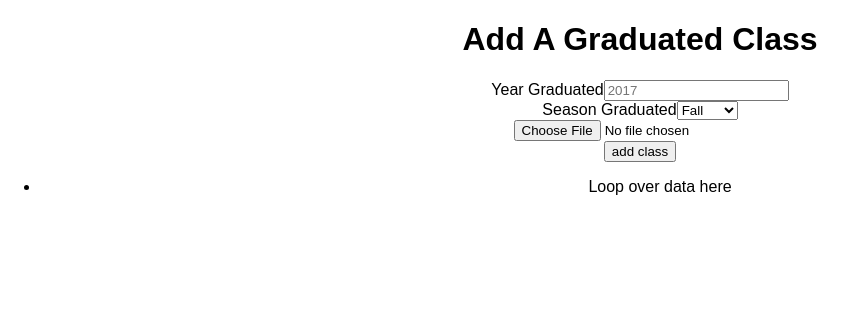
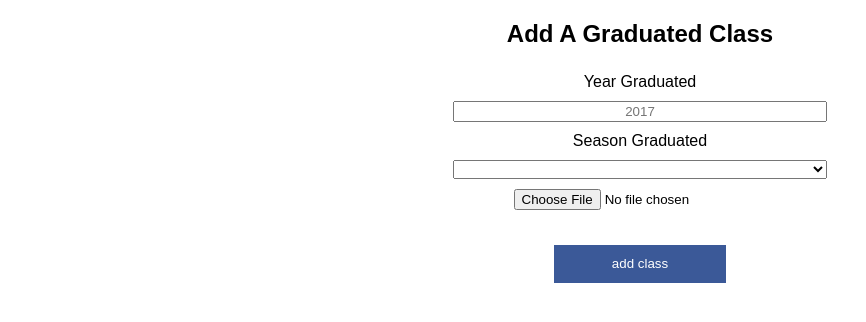
Before and after one commit to lnchapin/GradTracker-frontend, a React (Create React App) app: page /dashboard in a window 1280 px wide. Shown: the top 322 px of the page, without its empty margins (0-866 px from the left). Built offline with nearby package versions, Linux system fonts and the light colour scheme.

Commit message:
finsied csv uplaod

```diff
--- a/src/components/Dashboard.js
+++ b/src/components/Dashboard.js
@@ -9,23 +9,23 @@ function AddClass() {
 	)
 }
 
-function ViewClass() {
-  return (
-		<div>
-			<ul>
-				<li>Loop over data here</li>
-			</ul>
-		</div>
-	)
-}
+// function ViewClass() {
+//   return (
+// 		<div>
+// 			<ul>
+// 				<li>Loop over data here</li>
+// 			</ul>
+// 		</div>
+// 	)
+// }
 
 class Dashboard extends React.Component{
 	render() {
 		return(
 			<div>
-				<h1>Add A Graduated Class</h1>
+				<h2>Add A Graduated Class</h2>
 				<AddClass />
-				<ViewClass />
+				{/* <ViewClass /> */}
 			</div>
 		)
 	}
--- a/src/components/Upload.js
+++ b/src/components/Upload.js
@@ -1,10 +1,11 @@
 import React from "react";
 import Papa from "papaparse";
 import axios from "axios";
+import "./styles/upload.css";
 // import CSVInput from "./CSVInput"
 
-const localhost = "http://localhost:3000/graduates/add";
-const heroku = "https://secret-mountain-48217.herokuapp.com/";
+const localhost = "http://localhost:3000";
+// const heroku = "https://secret-mountain-48217.herokuapp.com";
 
 class Upload extends React.Component {
   constructor(props) {
@@ -13,7 +14,13 @@ class Upload extends React.Component {
     this.state = {
       year: "",
       season: "",
+      grad_class: "null",
+      students: [],
+      file: [],
+      status: ''
     };
+    this.handleFiles = this.handleFiles.bind(this);
+    this.updateFile = this.updateFile.bind(this);
   }
 
   handleYearChange(e) {
@@ -26,29 +33,49 @@ class Upload extends React.Component {
     this.setState({ season: e.target.value });
   }
 
-  handleFiles(e) {
-    const csvString = e.target.files[0];
-    console.log(csvString);
-    Papa.parse(csvString, {
+  updateFile(file) {
+    console.log(file.data);
+    this.setState({ file: file.data });
+  }
+
+  handleFiles(csv) {
+    Papa.parse(csv, {
       header: true,
-      complete: function(results) {
-        console.log(results.data, "papaparse");
-        results.data.map(student => {
-          student = {
-            ...student,
-            class_name: 2,
-          };
-          console.log(student);
-          let encodedURI = window.encodeURI(localhost);
-          axios.post(encodedURI, student, { crossdomain: true });
-        });
-      },
+      complete: results => this.updateFile(results),
     });
   }
 
   handleSubmit(e) {
     e.preventDefault();
-    console.log(e, "handleChange");
+
+    this.setState({
+      grad_class: `${this.state.year}_${this.state.season}`,
+    });
+
+    var csvFile = document.getElementsByClassName("csv-upload")[0].files[0];
+    this.handleFiles(csvFile);
+
+    if (this.state.grad_class !== "null") {
+      axios
+        .post(`${localhost}/gradclass/add/`, {
+          class_name: this.state.grad_class,
+        })
+        .then(data => {
+          return data;
+        })
+        .then(data => {
+          let id = parseInt(data.data);
+          this.state.file.map(student => {
+            axios.post(`${localhost}/graduates/add`, {
+              class_name: id,
+              ...student,
+            });
+          });
+        })
+        .then(() => console.log("added"));
+    }
+   return this.setState({ status: 'complete' })
+    // console.log(e, "handleChange");
   }
 
   render() {
@@ -70,18 +97,15 @@ class Upload extends React.Component {
             name="season"
             onChange={e => this.handleSeasonChange(e)}
           >
+            <option></option>
             <option>Fall</option>
             <option>Spring</option>
           </select>
         </div>
         <div>
-          <input
-            type="file"
-            accept=".csv"
-            className="csv-upload"
-            onChange={e => this.handleFiles(e)}
-          />
+          <input type="file" accept=".csv" className="csv-upload" />
         </div>
+
         <button className="upload-submit" onClick={e => this.handleSubmit(e)}>
           add class
         </button>
--- a/src/components/styles/Login.css
+++ b/src/components/styles/Login.css
@@ -1,5 +1,5 @@
 .login-form {
-	  display: flex;
+	display: flex;
     flex-flow: column;
     align-items: center;
 }
--- /dev/null
+++ b/src/components/styles/upload.css
@@ -0,0 +1,36 @@
+.upload-form{
+	display: flex;
+	flex-flow: column;
+	align-items: stretch;
+	height: 30%;
+	width: 30%;
+	margin: auto;
+}
+
+.upload-form > div {
+	display: flex;
+	flex-flow: column;
+	padding: 5px;
+}
+
+.csv-upload {
+	align-self: center;
+}
+
+.upload-submit {
+	width: 45%;
+	align-self: center;
+	margin: 30px;
+	background-color: #3B5998;
+	border: 0px #3B5998;
+	color: white;
+	padding: 3%
+}
+
+label {
+	padding-bottom: 10px;
+}
+
+input {
+	text-align: center
+}
```
